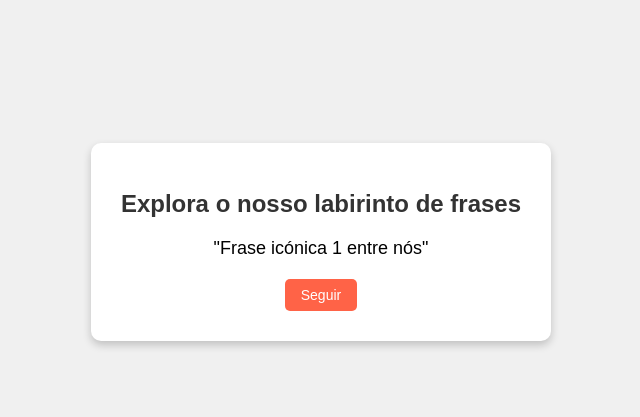
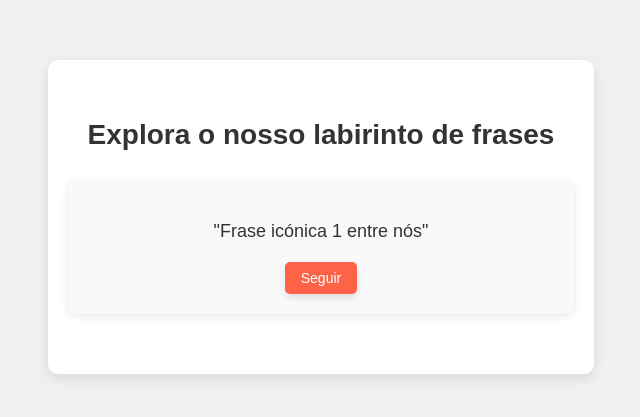
Before and after one commit to jotipof/contador, a plain HTML site: page labirinto.html in a window 1280 px wide. Shown: the part 183-600 px from the top of the page, without its empty margins (319-959 px from the left). Drawn offline with Linux system fonts and the light colour scheme.

Commit message:
Update styles.css

```diff
--- a/styles.css
+++ b/styles.css
@@ -18,8 +18,9 @@ body {
 }
 
 h1 {
-    font-size: 24px;
+    font-size: 28px;
     color: #333;
+    margin-bottom: 30px;
 }
 
 .content {
@@ -68,15 +69,17 @@ h1 {
 .container-labirinto {
     text-align: center;
     background-color: white;
-    padding: 30px;
+    padding: 40px;
     border-radius: 10px;
-    box-shadow: 0 4px 8px rgba(0, 0, 0, 0.2);
+    box-shadow: 0 4px 12px rgba(0, 0, 0, 0.1);
     max-width: 600px;
-    margin-top: 50px;
+    margin: 50px auto;
 }
 
 .labirinto {
-    margin-top: 20px;
+    display: flex;
+    flex-direction: column;
+    align-items: center;
 }
 
 .labirinto p {
@@ -95,6 +98,55 @@ h1 {
     transition: background-color 0.3s;
 }
 
+.frase-container {
+    display: flex;
+    flex-direction: column;
+    align-items: center;
+    justify-content: center;
+    margin-bottom: 20px;
+    padding: 20px;
+    background-color: #f9f9f9;
+    border-radius: 8px;
+    box-shadow: 0 2px 8px rgba(0, 0, 0, 0.1);
+    width: 100%;
+    max-width: 500px;
+}
+
+.frase {
+    font-size: 20px;
+    font-weight: 500;
+    color: #333;
+    margin-bottom: 15px;
+    text-align: center;
+}
+
+.frase-final {
+    font-size: 28px;
+    color: #FF6347;
+    font-weight: bold;
+}
+
+.botao-labirinto {
+    background-color: #FF6347;
+    color: white;
+    border: none;
+    padding: 10px 20px;
+    font-size: 16px;
+    border-radius: 25px;
+    cursor: pointer;
+    transition: background-color 0.3s ease;
+    box-shadow: 0 4px 6px rgba(0, 0, 0, 0.1);
+}
+
+.botao-labirinto:hover {
+    background-color: #FF4500;
+}
+
+.botao-labirinto:focus {
+    outline: none;
+    box-shadow: 0 0 8px rgba(255, 99, 71, 0.6);
+}
+
 .labirinto button:hover {
     background-color: #FF4500;
 }
```
